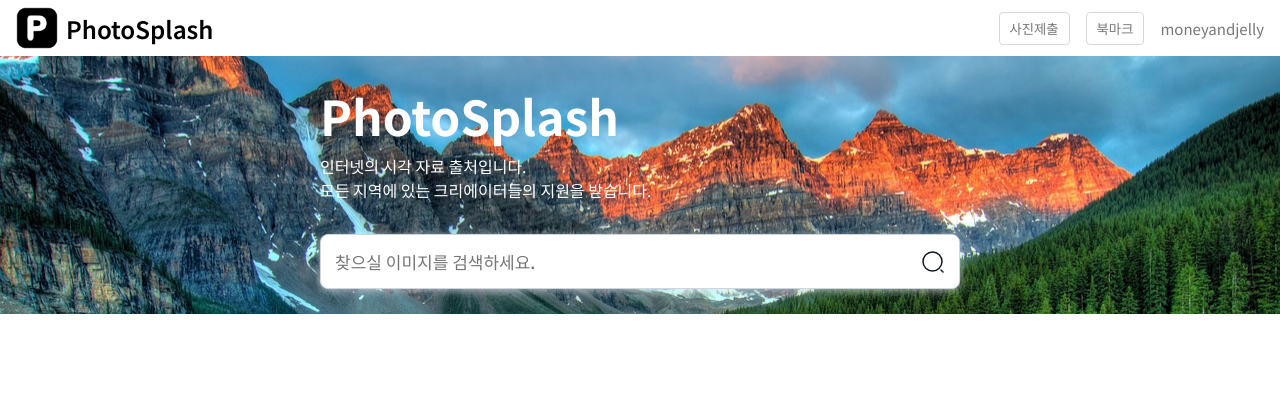
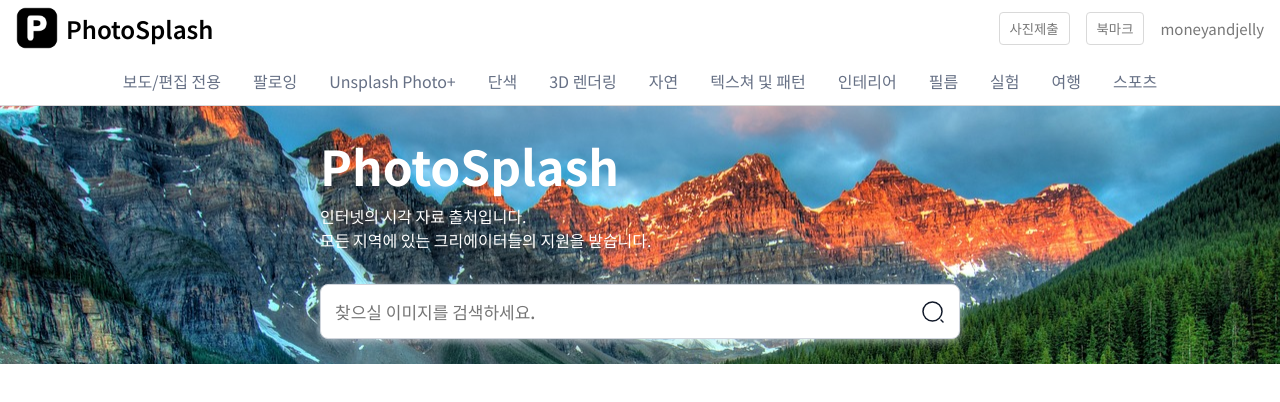
Before and after one commit to moneyandjelly/React-Unsplash-Image-API, a React (Vite) app: page / in a window 1280 px wide. Shown: the top 402 px of the page. Built offline with nearby package versions, Linux system fonts and the light colour scheme.

Commit message:
feat: [이근] useState, Link, react-router-dom 사용한 네비게이션 추가

```diff
--- /dev/null
+++ b/src/components/common/navigation/CommonNav.module.scss
@@ -0,0 +1,24 @@
+.navigation {
+    display: flex;
+    align-items: center;
+    justify-content: center;
+
+    width: 100%;
+    height: 50px;
+
+    gap: 32px;
+
+    border-bottom: 1px solid main.$color-white-300;
+
+    &__menu {
+        display: flex;
+        align-items: center;
+        justify-content: center;
+
+        height: 100%;
+
+        text-decoration: none;
+        color: main.$color-white-700;
+        font-weight: 500;
+    }
+}
--- /dev/null
+++ b/src/components/common/navigation/CommonNav.tsx
@@ -0,0 +1,32 @@
+import { useState } from 'react'
+import styles from './CommonNav.module.scss'
+import { Link } from 'react-router-dom'
+import navJson from './nav.json'
+
+interface Navigation {
+    index: number
+    path: string
+    label: string
+    searchValue: string
+    isActive: boolean
+}
+function CommonNav() {
+    const [navigation, setNavigation] = useState<Navigation[]>(navJson)
+
+    //useState로 선언한 반응성을 가진 데이터를 기반으로 UI를 반복호출 해보도록 한다.
+    const navLinks = navigation.map((item: Navigation) => {
+        return (
+            <Link to={item.path} className={styles.navigation__menu} key={item.path}>
+                <span className={styles.navigation__menu__label}>{item.label}</span>
+            </Link>
+        )
+    })
+
+    return (
+        <div className={styles.navigation}>
+            {navLinks}
+        </div>
+    )
+}
+
+export default CommonNav
--- /dev/null
+++ b/src/components/common/navigation/nav.json
@@ -0,0 +1,86 @@
+[
+    {
+        "index": 0,
+        "path": "/edit",
+        "label": "보도/편집 전용",
+        "searchValue": "edit",
+        "isActive": false
+    },
+    {
+        "index": 1,
+        "path": "/following",
+        "label": "팔로잉",
+        "searchValue": "following",
+        "isActive": false
+    },
+    {
+        "index": 2,
+        "path": "/photoPlus",
+        "label": "Unsplash Photo+",
+        "searchValue": "photo",
+        "isActive": false
+    },
+    {
+        "index": 3,
+        "path": "/oneColor",
+        "label": "단색",
+        "searchValue": "one color",
+        "isActive": false
+    },
+    {
+        "index": 4,
+        "path": "/3dRender",
+        "label": "3D 렌더링",
+        "searchValue": "3d rendering",
+        "isActive": false
+    },
+    {
+        "index": 5,
+        "path": "/nature",
+        "label": "자연",
+        "searchValue": "nature",
+        "isActive": false
+    },
+    {
+        "index": 6,
+        "path": "/texture",
+        "label": "텍스쳐 및 패턴",
+        "searchValue": "texture",
+        "isActive": false
+    },
+    {
+        "index": 7,
+        "path": "/interior",
+        "label": "인테리어",
+        "searchValue": "interior",
+        "isActive": false
+    },
+    {
+        "index": 8,
+        "path": "/film",
+        "label": "필름",
+        "searchValue": "film",
+        "isActive": false
+    },
+    {
+        "index": 9,
+        "path": "/experimental",
+        "label": "실험",
+        "searchValue": "experimental",
+        "isActive": false
+    },
+    {
+        "index": 10,
+        "path": "/travel",
+        "label": "여행",
+        "searchValue": "travel",
+        "isActive": false
+    },
+    {
+        "index": 11,
+        "path": "/sports",
+        "label": "스포츠",
+        "searchValue": "sports",
+        "isActive": false
+    }
+]
--- a/src/pages/index/index.tsx
+++ b/src/pages/index/index.tsx
@@ -1,6 +1,7 @@
 import CommonHeader from '@components/common/header/CommonHeader'
-import CommonSearchBar from '@/components/common/serachBar/CommonSearchBar'
+import CommonSearchBar from '@/components/common/searchBar/CommonSearchBar'
 import styles from './styles/index.module.scss'
+import CommonNav from '@/components/common/navigation/CommonNav'
 
 function index() {
     return (
@@ -8,6 +9,7 @@
             {/* 공통 헤더 UI 부분 */}
             <CommonHeader />
             {/* 공통 네비게이션 UI 부분 */}
+            <CommonNav />
             <div className={styles.page__contents}>
                 <div className={styles.page__contents__introBox}>
                     <div className={styles.wrapper}>
```
Also changed, not shown: src/components/common/searchBar/CommonSearchBar.module.scss (renamed from src/components/common/serachBar/CommonSearchBar.module.scss), src/components/common/searchBar/CommonSearchBar.tsx (renamed from src/components/common/serachBar/CommonSearchBar.tsx).
